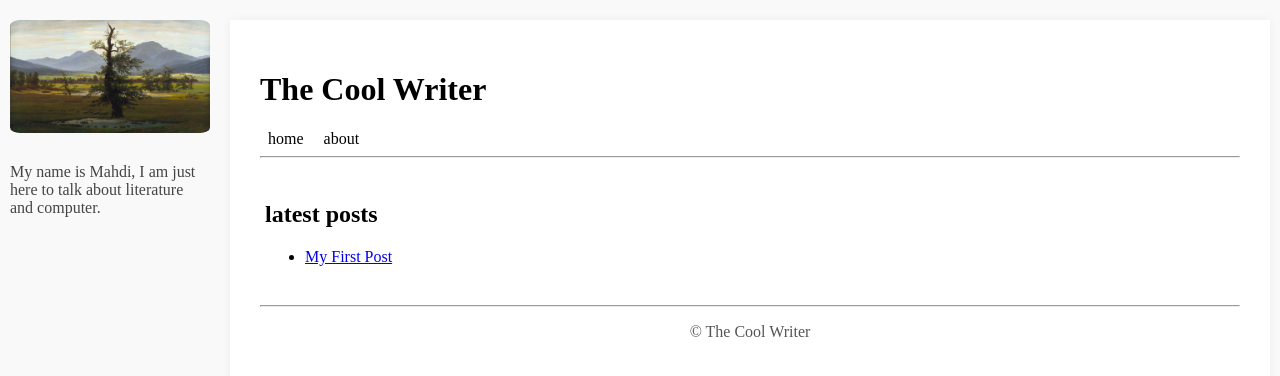
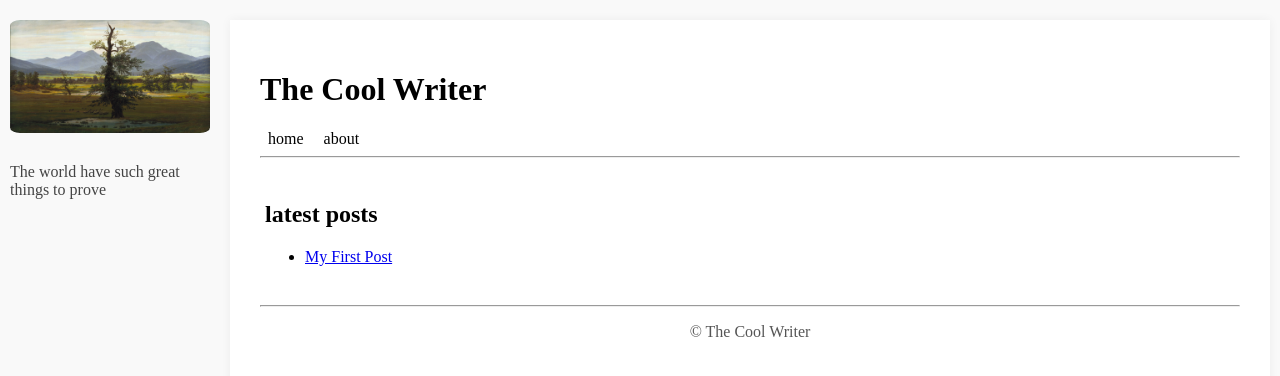
Before and after one commit to mahdikarimi1386339/mahdikarimi1386339.github.io, a Jekyll site: the page built from index.md, in a window 1280 px wide. Shown: the top 376 px of the page. Built offline with Jekyll 4.4.1, drawn with Linux system fonts in a browser that asks for light colours.

Commit message:
changing sidebar

```diff
--- a/_includes/sidebar.html
+++ b/_includes/sidebar.html
@@ -4,7 +4,5 @@
         alt="Today's picture"
         class="bio-pic"
     />
-    <p class="bio-text">
-        My name is Mahdi, I am just here to talk about literature and computer.
-    </p>
+    <p class="bio-text">The world have such great things to prove</p>
 </aside>
```
